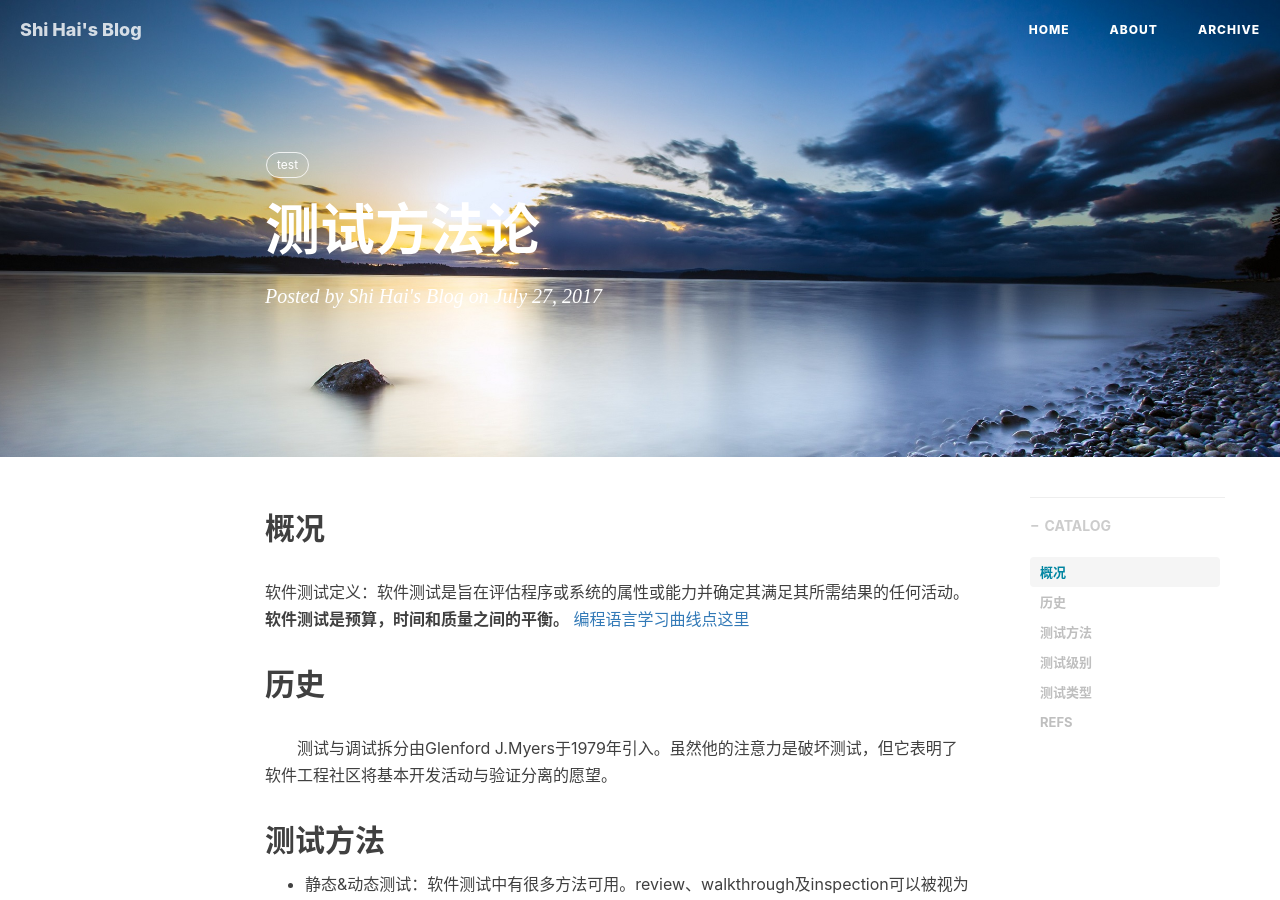
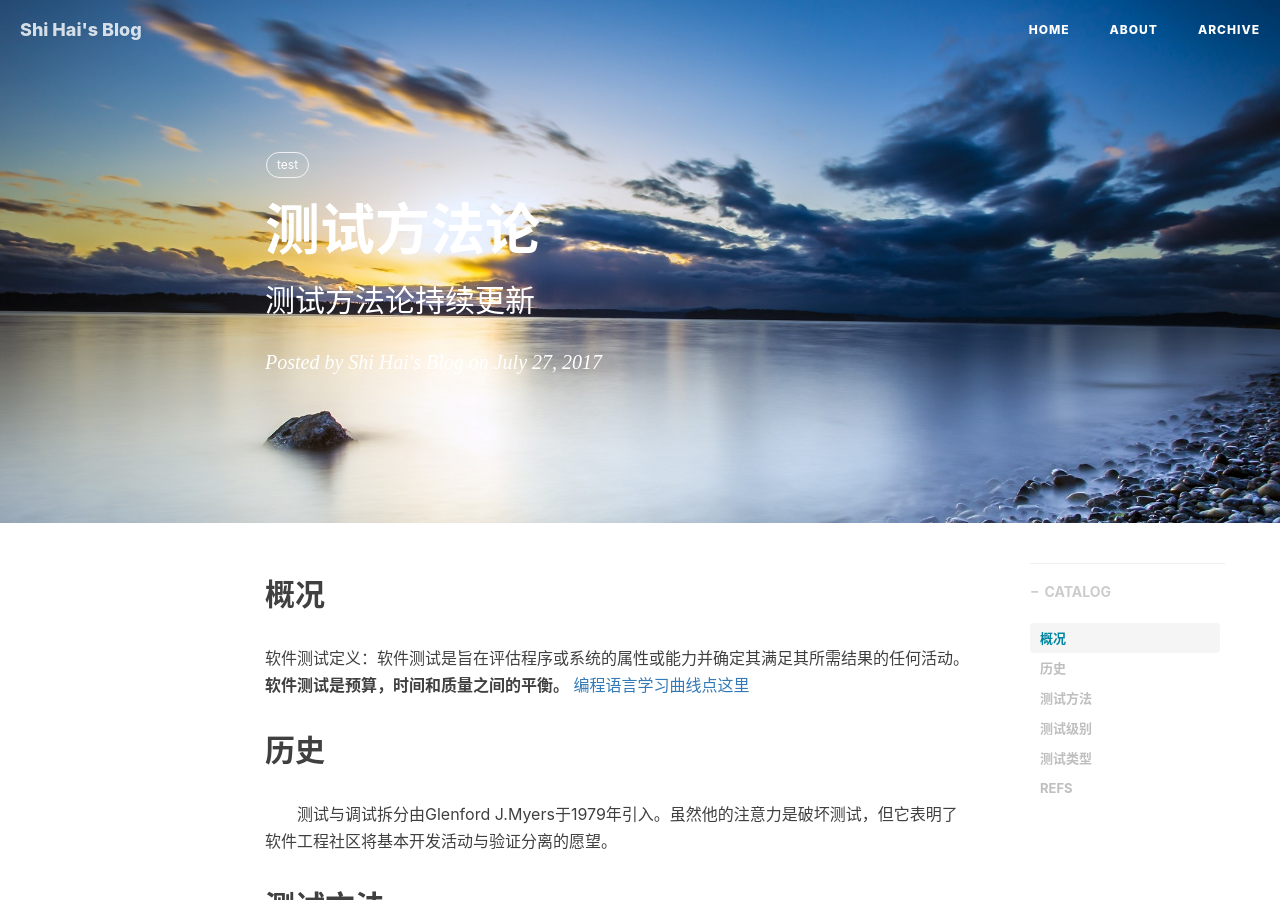
Before and after one commit to shihai1991/shihai1991.github.io, a Jekyll site: the page built from _posts/2017-07-27-测试方法论.md, in a window 1280 px wide and 900 px high. Built offline with Jekyll 4.4.1, drawn with Linux system fonts in a browser that asks for light colours; nearby versions of some CDN libraries; comment, search, counter and statistics services are not loaded.

Commit message:
Update 2017-07-27-测试方法论.md

```diff
--- a/_posts/2017-07-27-测试方法论.md
+++ b/_posts/2017-07-27-测试方法论.md
@@ -8,6 +8,7 @@ tags:
   - test
 time: '2017.07.28 09:24:00'
 excerpt: 测试方法论梳理
+subtitle: 测试方法论持续更新
 ---
 ## 概况
 软件测试定义：软件测试是旨在评估程序或系统的属性或能力并确定其满足其所需结果的任何活动。**软件测试是预算，时间和质量之间的平衡。**
```
